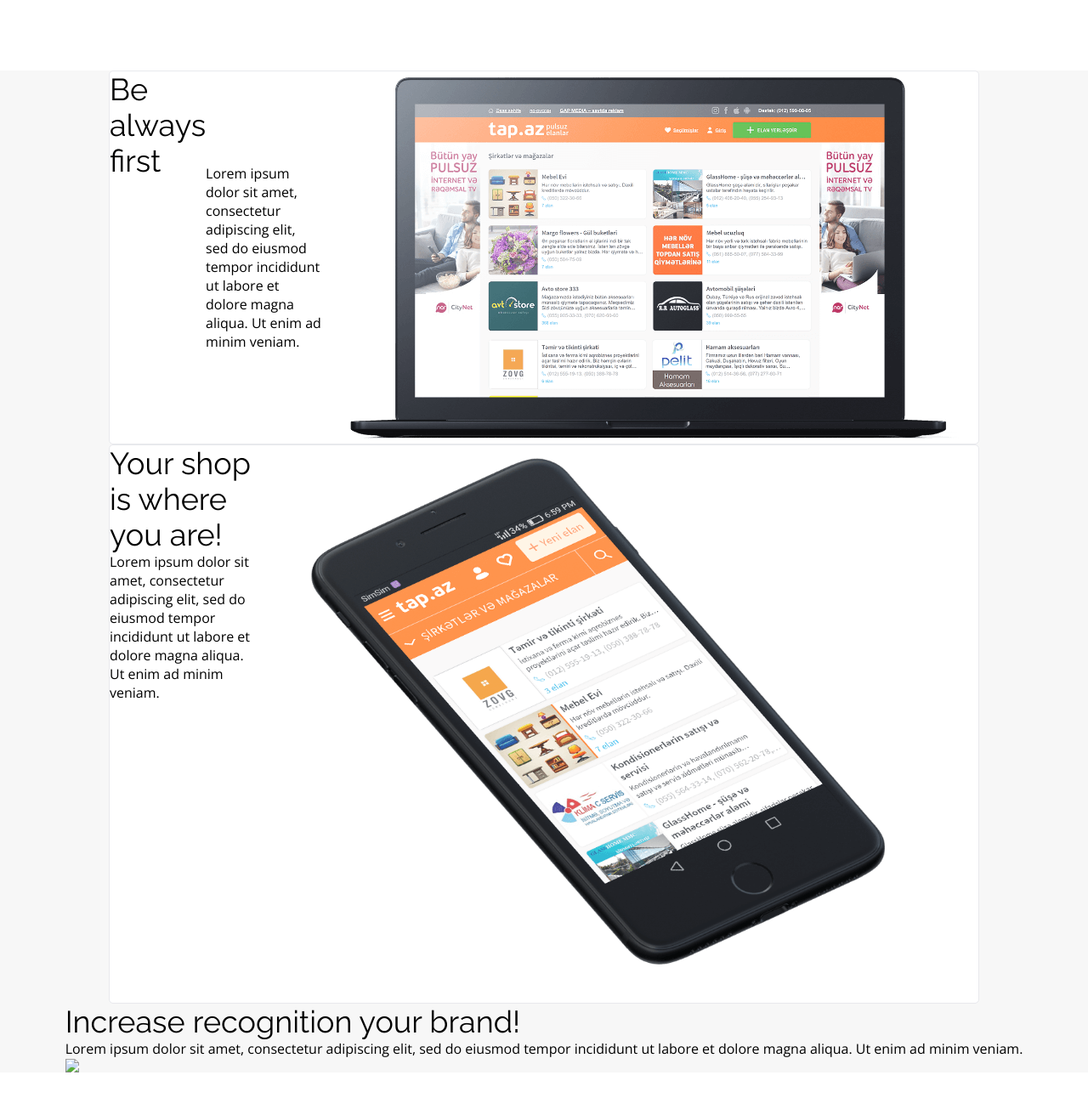
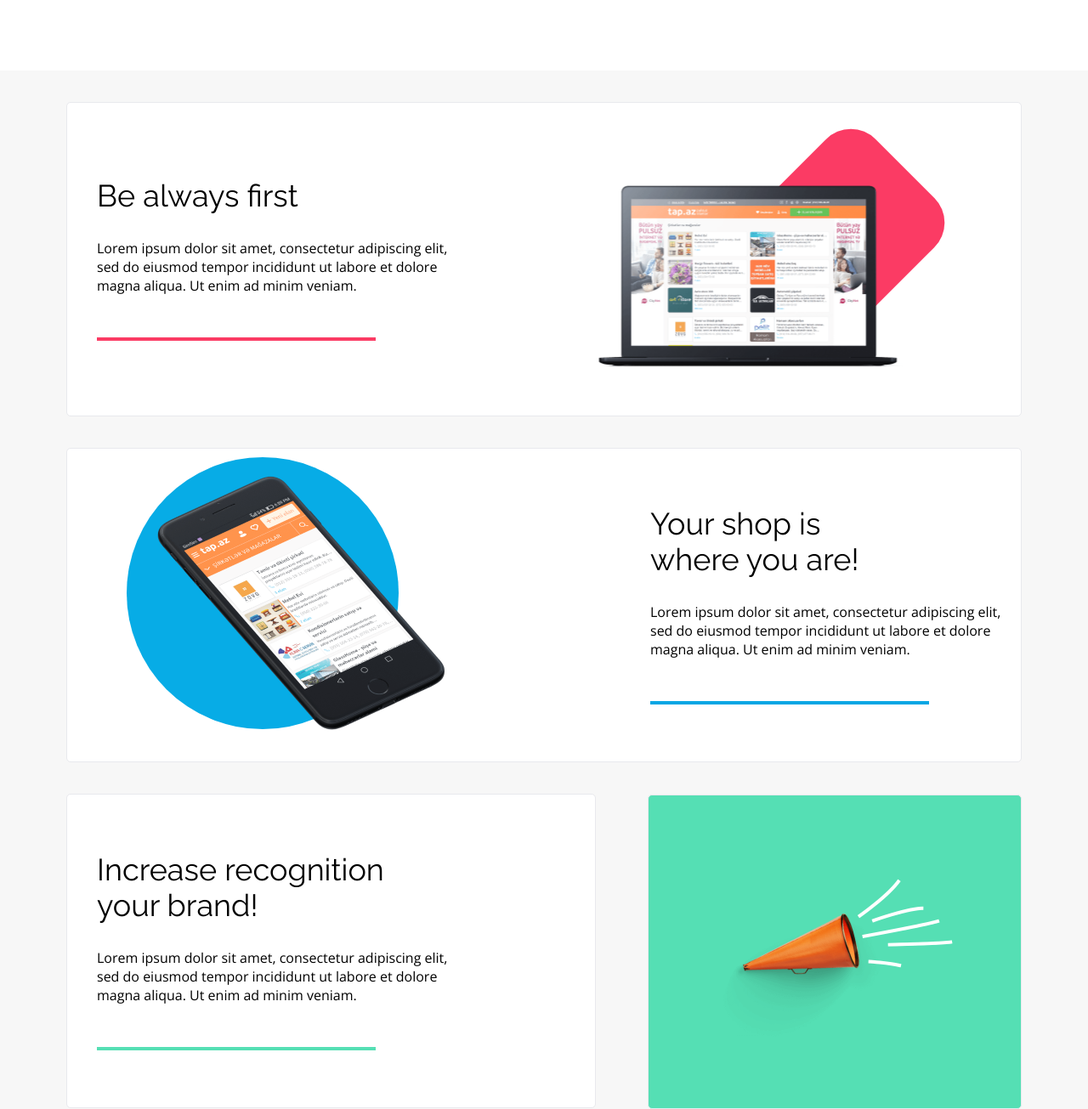
Before and after one commit to Kindziolek/BestShop, a plain HTML site: page index.html in a window 1280 px wide. Shown: the part 1360-2665 px from the top of the page at 85% size. Before the commit the page ends 2622 px from the top, so only its background shows below. Drawn offline with nearby package versions, Linux system fonts and the light colour scheme.

Commit message:
Sekcja benefitów

```diff
--- a/Styles/style.css
+++ b/Styles/style.css
@@ -237,6 +237,7 @@
     margin-top: 5px;
 }
 
+
 .statistics_number {
     text-align: center;
     font-weight: 800;
@@ -267,30 +268,159 @@
 }
 
 .benefits_box {
+    width: 1124px;
+    height: 370px;
+    background-color: #FFFFFF;
     display: flex;
-    max-width: 80%;
-    background-color: rgb(255, 255, 255);
+    border: 1px solid #E8E9ED;
+    border-radius: 5px;
+    margin-top: 37px;
+}
+
+.benefits_box_small {
+    width: 623px;
+    height: 370px;
+    background-color: #FFFFFF;
+    display: flex;
+    border: 1px solid #E8E9ED;
+    border-radius: 5px;
+    margin-top: 37px;
+}
+
+.benefits_box:last-of-type {
+    display: flex;
+    width: 440px;
+    height: 370px;
+    background-color: #55DFB4;
+    align-items: center;
+    justify-content: center;
+}
+
+.benefits_box_duo {
+    display: flex;
+    justify-content: space-between;
+    width: 1124px;
+}
+
+.benefits_content {
+    display: flex;
+    align-items: flex-start;
+    justify-content: center;
+    flex-direction: column;
+    margin-left: 35px;
+    margin-right: 20px;
+}
+
+.benefit_first_photo {
+    width: 180px;
+    height: 180px;
+    transform: rotate(45deg);
+    background: #FB3B64;
+    border-radius: 41px;
+    position: relative;
+    right: 110px;
+    top: 51px;
+
+
+}
+
+.benefit_first_photo::after {
+    display: block;
+    position: absolute;
+    background-image: url("/BestShop/assets/Macbook.png");
+    width: 386px;
+    height: 219px;
+    content: "";
+    transform: rotate(315deg);
+    background-size: cover;
+    top: 110px;
+    left: -144px;
+
+}
+
+.benefit_second_photo {
+    width: 320px;
+    height: 320px;
+    background-color: #07ACE6;
+    border-radius: 50%;
+    position: relative;
+    left: 70px;
+    top: 10px;
+}
+
+.benefit_second_photo::after {
+    display: block;
+    position: absolute;
+    background-image: url("/BestShop/assets/iPhone.png");
+    width: 426px;
+    height: 328px;
+    content: "";
+    background-size: cover;
+    left: 3px;
+    top: 15px;
+}
+
+.benefit_third_photo {
+    position: relative;
+    background-color:  #55DFB4;
+    width: 440px;
+    height: 370px;
+    margin-top: 38px;
     border: 1px solid #E8E9ED;
     border-radius: 5px;
 }
 
-.benefits_content {
-    display: flex;
-    pa
+.benefit_third_photo::after {
+    display: block;
+    position: absolute;
+    background-image: url("/BestShop/assets/Trumpet.png");
+    width: 296px;
+    height: 208px;
+    background-size: cover;
+    content: "";
+    top: 98px;
+    left: 62px;
 }
 
 .benefit_firts {
     display: flex;
-    justify-content: center;
+    flex-direction: row;
+    width: 1124px;
+    justify-content: space-between;
 }
+
+.benefit_second {
+    display: flex;
+    flex-direction: row-reverse;
+    width: 1124px;
+    justify-content: space-between;
+}
+
 
 .headline_benefits {
     text-align: left;
-    font-size: 36px;
-    line-height: 42px;
     font-family: Raleway;
     letter-spacing: 0px;
     color: #000000;
+    text-align: left;
+    font-size: 36px;
+    line-height: 42px;
+}
+
+.headline_size_benefit_one {
+    width: 237px;
+    height: 42px;
+
+}
+
+.headline_size_benefit_second {
+    width: 246px;
+    height: 84px;
+}
+
+.headline_size_benefit_third {
+    width: 348px;
+    height: 84px;
 }
 
 .text_benefits {
@@ -303,5 +433,25 @@
     color: #000000;
     flex-direction: column;
     justify-content: center;
+    text-align: left;
+    margin-top: 30px;
+    margin-bottom: 50px;
+    width: 416px;
+    height: 66px;
+}
 
+.benefit_line {
+    display: block;
+    width: 328px;
+    height: 0px;
+    border: 2px solid;
+    border-color: #FB3B64;
 }
+
+.second_line {
+    border-color: #08A6E4;
+}
+
+.third_line {
+    border-color: #55DFB4;
+}
--- a/index.html
+++ b/index.html
@@ -55,44 +55,41 @@
 
     <section class="section_benefits">
         <div class="benefits_box">
-            <div class="benefits_content">
             <div class="benefit_firts">
-                <h2 class="headline_benefits">Be always first</h2>
+                <div class="benefits_content">
+                <h2 class="headline_benefits headline_size_benefit_one">Be always first</h2>
                 <p class="text_benefits">Lorem ipsum dolor sit amet, consectetur adipiscing elit, sed do eiusmod tempor incididunt ut labore et dolore magna aliqua. Ut enim ad minim veniam.</p>
                 <span class="benefit_line"></span>
             </div>
-            <img class="benefit_first_photo" src="/BestShop/assets/Macbook.png" alt="Lamptop na którym widać otwartą stronę inernetową">
+            <span class="benefit_first_photo"></span>
+
             </div>
         </div>
+        <div class="benefits_box">
+            <div class="benefit_second">
+            <div class="benefits_content">
+                <h2 class="headline_benefits headline_size_benefit_second">Your shop is where you are!</h2>
+                <p class="text_benefits">Lorem ipsum dolor sit amet, consectetur adipiscing elit, sed do eiusmod tempor incididunt ut labore et dolore magna aliqua. Ut enim ad minim veniam.</p>
+                <span class="benefit_line second_line"></span>
+            </div>
+            <span class="benefit_second_photo"</span>
+            </div>
+            </div>
+        <div class="benefits_box_duo">
+        <div class="benefits_box_small">
+            <div class="benefits_content">
+            <div class="benefit_third">
+                <h2 class="headline_benefits headline_size_benefit_third">Increase recognition your brand!</h2>
+                <p class="text_benefits">Lorem ipsum dolor sit amet, consectetur adipiscing elit, sed do eiusmod tempor incididunt ut labore et dolore magna aliqua. Ut enim ad minim veniam.</p>
+                <span class="benefit_line third_line"></span>
+            </div>
+            </div>
 
-        <div class="benefits_box">
-            <div class="benefits_content">
-            <div class="benefit_second">
-                <h2 class="headline_benefits">Your shop is where you are!</h2>
-                <p class="text_benefits">Lorem ipsum dolor sit amet, consectetur adipiscing elit, sed do eiusmod tempor incididunt ut labore et dolore magna aliqua. Ut enim ad minim veniam.</p>
-                <span class="benefit_line"></span>
-            </div>
-            <img class="benefit_second_photo" src="/BestShop/assets/iPhone.png" alt="Telefon">
-            </div>
         </div>
 
-        <div class="benefits_box_duo">
-        <div class="benefits_box_left">
-            <div class="benefits_content">
-            <div class="benefit_third">
-                <h2 class="headline_benefits">Increase recognition your brand!</h2>
-                <p class="text_benefits">Lorem ipsum dolor sit amet, consectetur adipiscing elit, sed do eiusmod tempor incididunt ut labore et dolore magna aliqua. Ut enim ad minim veniam.</p>
-                <span class="benefit_line"></span>
-            </div>
-            </div>
+            <span class="benefit_third_photo"></span>
+
         </div>
-        <div class="benefits_box_right">
-            <img class="benefit_third_photo" src="/BestShop/assets/Trumpet.png alt="Trąbka">
-        </div>
-        </div>
-
-
-
     </section>
 
 </body>
```
